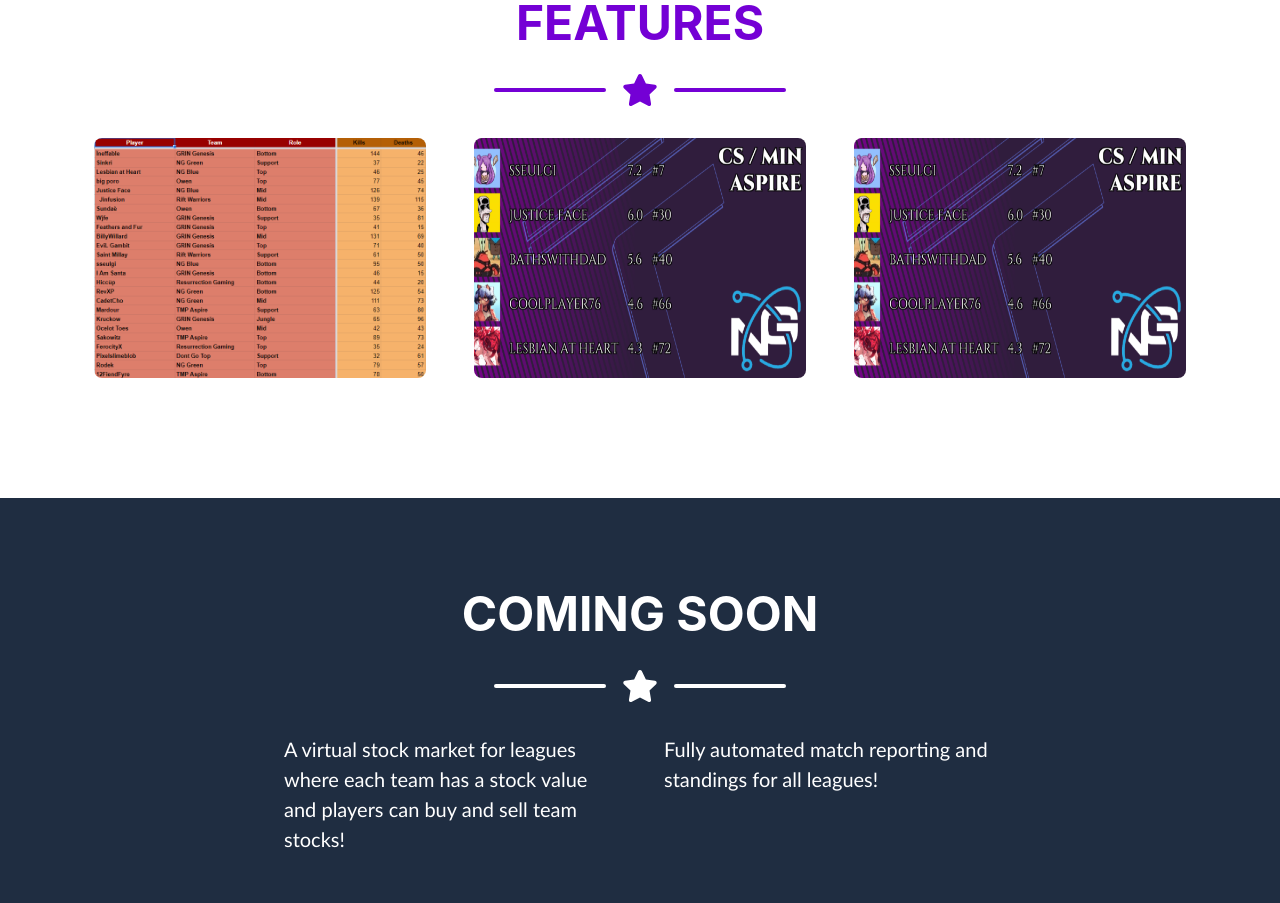
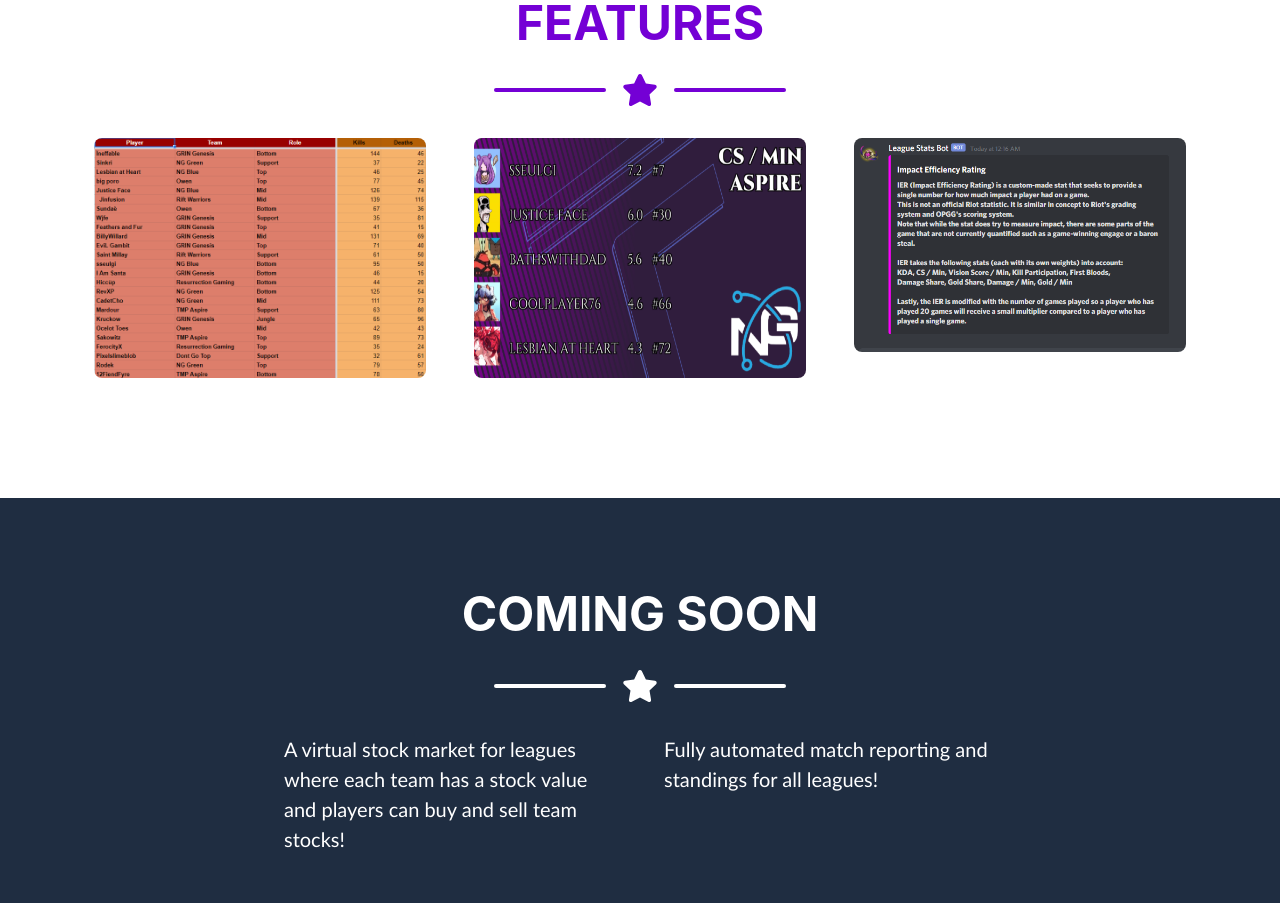
Before and after one commit to killerz1234/LeagueStatsBot, a plain HTML site: page index.html in a window 1280 px wide. Shown: the part 969-1872 px from the top of the page. Drawn offline with nearby package versions, Linux system fonts and the light colour scheme; a web font is replaced by a local one.

Commit message:
Update logo

```diff
--- a/index.html
+++ b/index.html
@@ -163,7 +163,7 @@
               </div>
               <img
                 class="img-fluid"
-                src="assets/img/portfolio/sample_bot_resized.png"
+                src="assets/img/ier.png"
                 alt="Custom Statistics"
               />
             </div>
```
